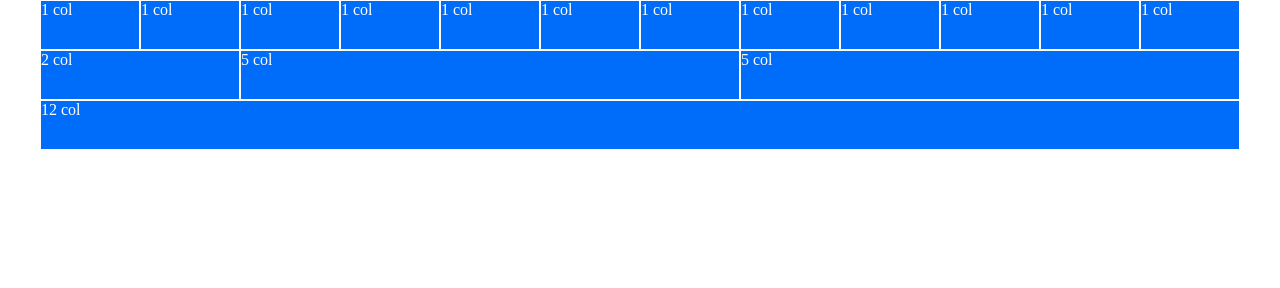
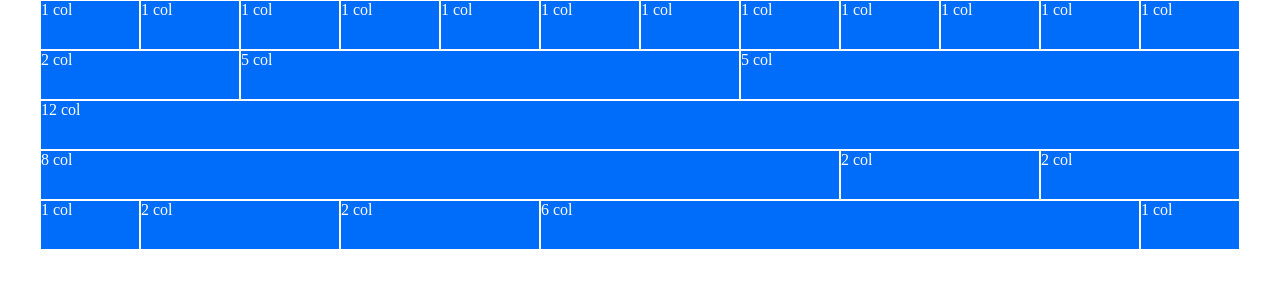
Before and after one commit to vrossi96/html-css-12bool, a plain HTML site: page index.html in a window 1280 px wide. Drawn offline with Linux system fonts and the light colour scheme.

Commit message:
added fouth and fifth rows

```diff
--- a/css/style.css
+++ b/css/style.css
@@ -1,16 +1,15 @@
-.blue-box,
-.green-box {
+.row > * {
+  background-color: #006cfa;
   border: 1px solid white;
   color: white;
+  height: 50px;
 }
 
-.blue-box {
-  background-color: #006cfa;
-}
-.green-box {
+.row > * > * {
   background-color: #00e165;
+  border: 1px solid white;
 }
 
-.h-50 {
-  height: 50px;
+.h-100 {
+  height: 100px;
 }
--- a/index.html
+++ b/index.html
@@ -15,28 +15,42 @@
       <div class="fluid-container">
          <!-- First row 1/12 -->
          <div class="row">
-            <div class="col-1 blue-box h-50">1 col</div>
-            <div class="col-1 blue-box h-50">1 col</div>
-            <div class="col-1 blue-box h-50">1 col</div>
-            <div class="col-1 blue-box h-50">1 col</div>
-            <div class="col-1 blue-box h-50">1 col</div>
-            <div class="col-1 blue-box h-50">1 col</div>
-            <div class="col-1 blue-box h-50">1 col</div>
-            <div class="col-1 blue-box h-50">1 col</div>
-            <div class="col-1 blue-box h-50">1 col</div>
-            <div class="col-1 blue-box h-50">1 col</div>
-            <div class="col-1 blue-box h-50">1 col</div>
-            <div class="col-1 blue-box h-50">1 col</div>
+            <div class="col-1">1 col</div>
+            <div class="col-1">1 col</div>
+            <div class="col-1">1 col</div>
+            <div class="col-1">1 col</div>
+            <div class="col-1">1 col</div>
+            <div class="col-1">1 col</div>
+            <div class="col-1">1 col</div>
+            <div class="col-1">1 col</div>
+            <div class="col-1">1 col</div>
+            <div class="col-1">1 col</div>
+            <div class="col-1">1 col</div>
+            <div class="col-1">1 col</div>
          </div>
          <!-- Second row 2/12 5/12 -->
          <div class="row">
-            <div class="col-2 blue-box h-50">2 col</div>
-            <div class="col-5 blue-box h-50">5 col</div>
-            <div class="col-5 blue-box h-50">5 col</div>
+            <div class="col-2">2 col</div>
+            <div class="col-5">5 col</div>
+            <div class="col-5">5 col</div>
          </div>
          <!-- Third row 12/12 -->
          <div class="row">
-            <div class="col-12 blue-box h-50">12 col</div>
+            <div class="col-12">12 col</div>
+         </div>
+         <!-- Fourth row 8/12 2/12 -->
+         <div class="row">
+            <div class="col-8">8 col</div>
+            <div class="col-2">2 col</div>
+            <div class="col-2">2 col</div>
+         </div>
+         <!-- Fifth row 1/12 2/12 6/12 -->
+         <div class="row">
+            <div class="col-1">1 col</div>
+            <div class="col-2">2 col</div>
+            <div class="col-2">2 col</div>
+            <div class="col-6">6 col</div>
+            <div class="col-1">1 col</div>
          </div>
       </div>
    </div>
```
